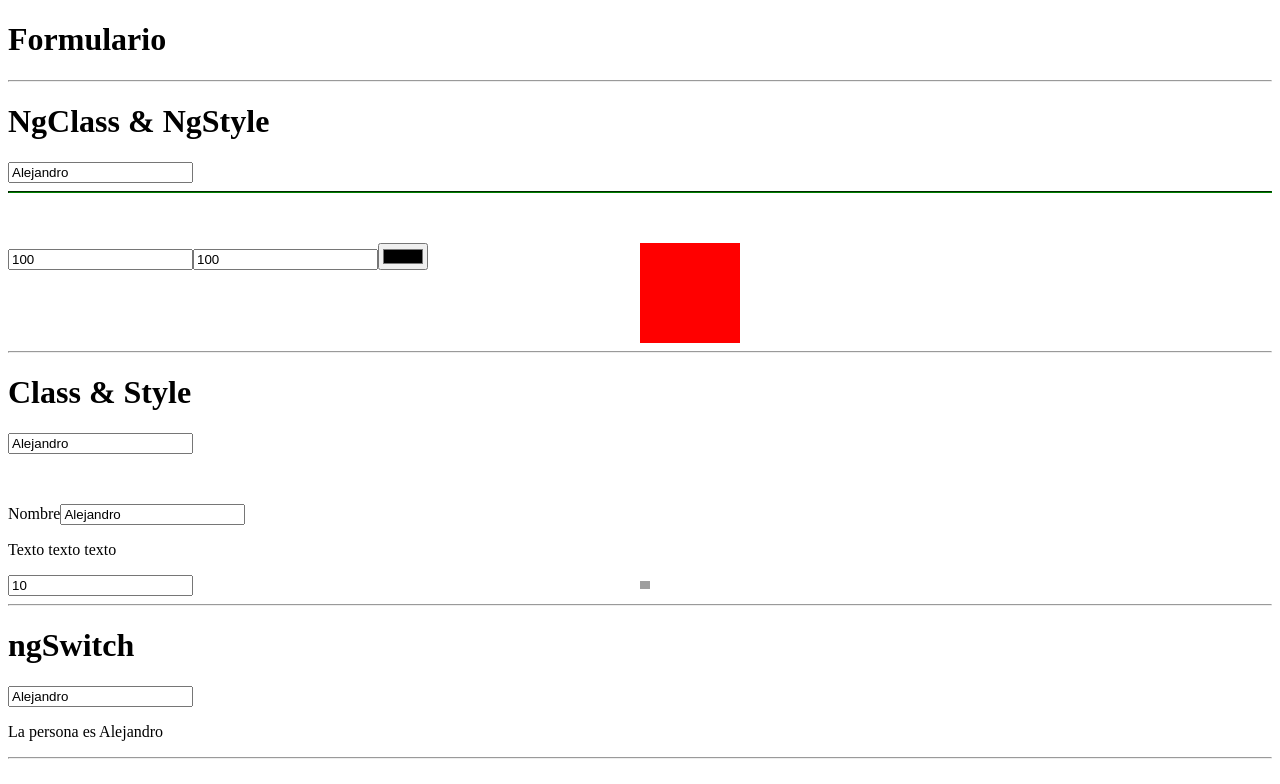
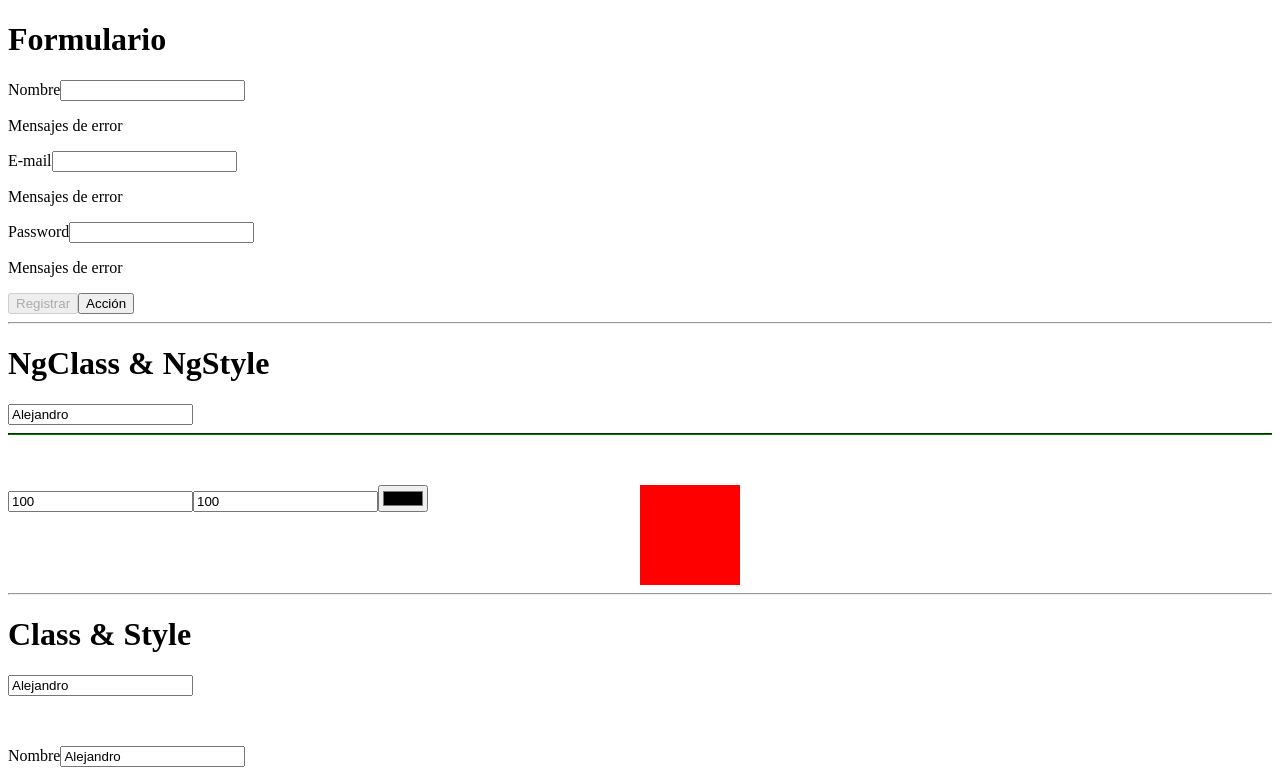
Before and after one commit to marmolejandro/curso-fundamentos-angular, an Angular app in the folder my-store/: page / in a window 1280 px wide. Shown: the top 784 px of the page. Built offline with nearby package versions, Linux system fonts and the light colour scheme; grey boxes are pictures that could not be loaded.

Commit message:
Se implementa un formulario de registro de ususario

```diff
--- a/my-store/src/app/app.component.html
+++ b/my-store/src/app/app.component.html
@@ -1,4 +1,26 @@
 <h1>Formulario</h1>
+<form (submit)="onRegister()" #myForm="ngForm">
+  <div class="input-group">
+    <label for="name">Nombre</label>
+    <input required type="text" name="name" id="name" [(ngModel)]="register.name"/>
+    <p>Mensajes de error</p>
+  </div>
+
+  <div class="input-group">
+    <label for="email">E-mail</label>
+    <input required type="text" name="email" id="email" [(ngModel)]="register.email"/>
+    <p>Mensajes de error</p>
+  </div>
+
+  <div class="input-group">
+    <label for="password">Password</label>
+    <input required type="password" name="password" id="password" [(ngModel)]="register.password"/>
+    <p>Mensajes de error</p>
+  </div>
+
+  <button [disabled]="myForm.invalid" type="submit">Registrar</button>
+  <button type="button">Acción</button>
+</form>
 
 <hr>
 
--- a/my-store/src/app/app.component.ts
+++ b/my-store/src/app/app.component.ts
@@ -17,6 +17,11 @@ export class AppComponent {
   age = 18;
   img = 'https://source.unsplash.com/random';
   btnDisabled = true;
+  register = {
+    name: '',
+    email: '',
+    password: ''
+  };
   person = {
     name: 'Alejandro',
     age: 17,
@@ -69,4 +74,9 @@ export class AppComponent {
   deleteName(index: number){
     this.names.splice(index, 1);
   }
+
+  onRegister(){
+
+    console.log(this.register);
+  }
 }
```
